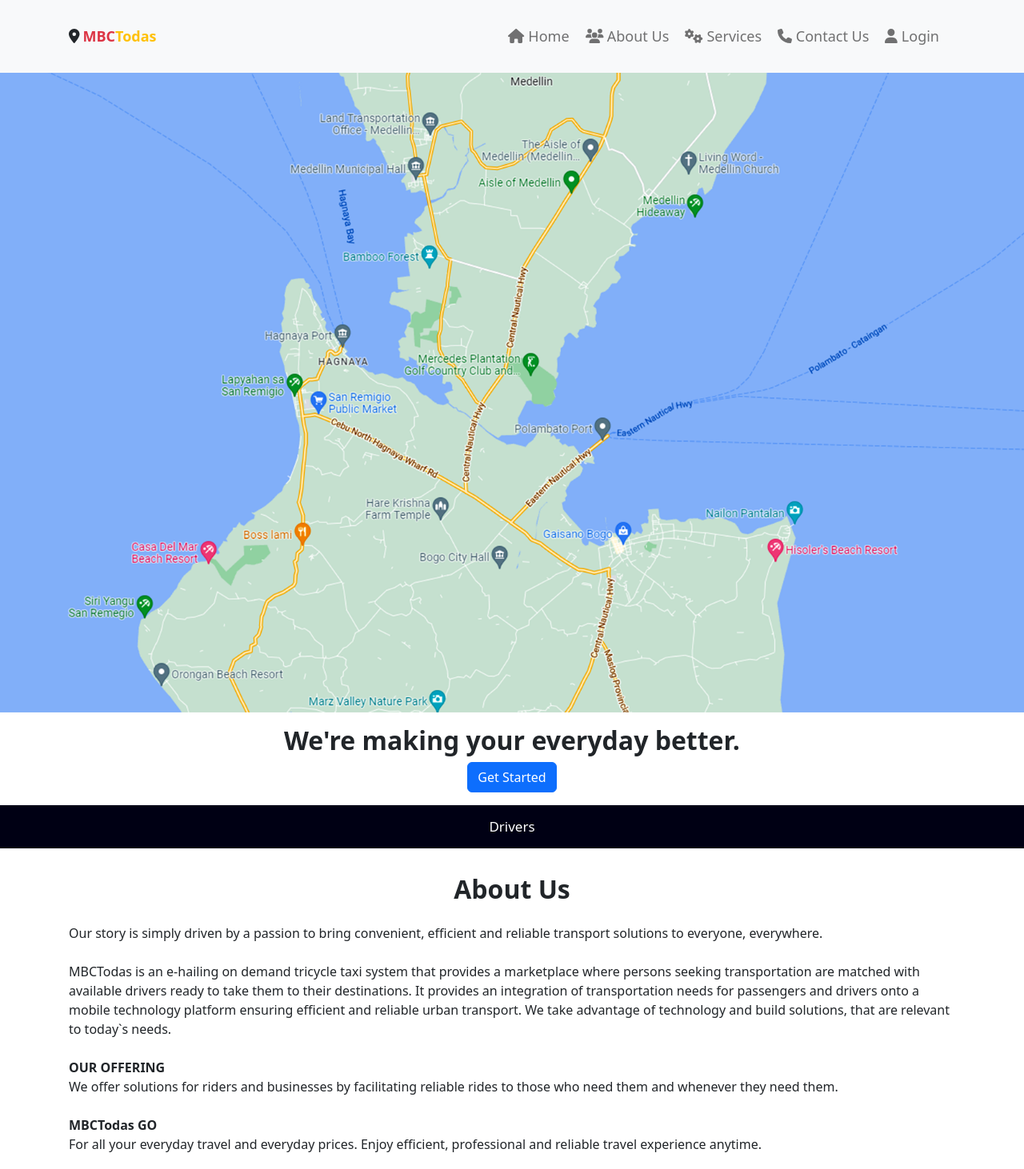
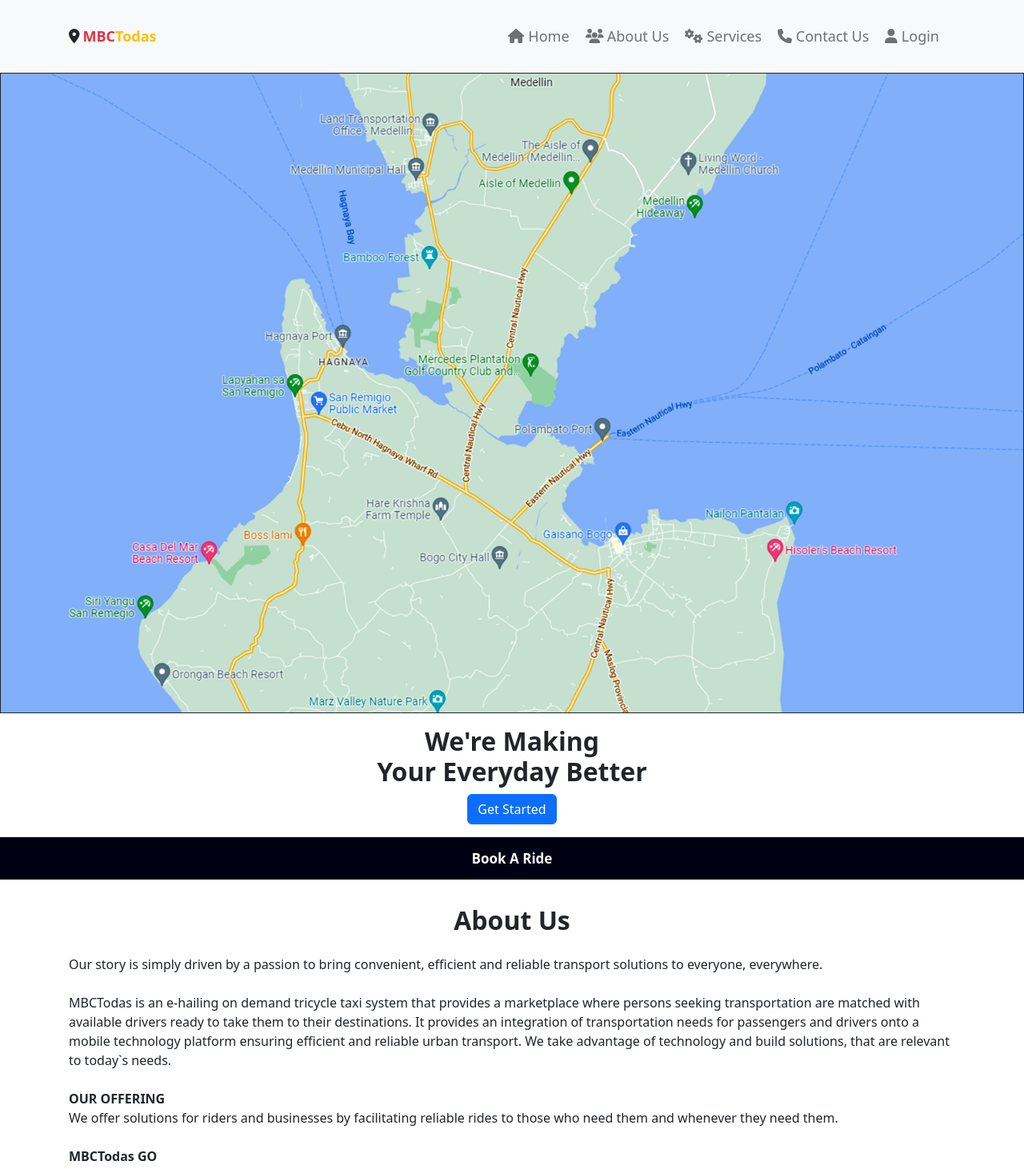
Before and after one commit to alaska25/mbctoda, a React (Create React App) app: page / in a window 1280 px wide. Shown: the top 1462 px of the page at 80% size. Built offline with nearby package versions, Linux system fonts and the light colour scheme; no server answers; a web font is replaced by a local one.

Commit message:
updated code

```diff
--- a/src/App.css
+++ b/src/App.css
@@ -21,6 +21,7 @@
  image-rendering: -webkit-optimize-contrast;/* Webkit (non-standard naming) */
  image-rendering: crisp-edges;
  -ms-interpolation-mode: nearest-neighbor;  /* IE (non-standard property) */
+ border:  solid 1px;
 }
 .gcash{
   text-decoration: none;
--- a/src/components/Banner.js
+++ b/src/components/Banner.js
@@ -10,8 +10,8 @@
 
 
 	       <Col className="p-3 text-center">
-					<h2 className="fw-bold">We're making your everyday better.</h2>
-					<Button as={Link} to="/MemberList" eventKey="/MemberList">Get Started</Button>
+					<h2 className="fw-bold">We're Making <br/>Your Everyday Better</h2>
+					<Button as={Link} to="/Register" eventKey="/Register">Get Started</Button>
 	       </Col>
 
 	</>
--- a/src/pages/ForgottenPassword.js
+++ b/src/pages/ForgottenPassword.js
@@ -129,13 +129,16 @@
 							?
 							<div className="d-grid gap-2 p-3">
 								<Button variant="success" type="submit" id="submitBtn">
-								  Submit
+								  Search
 								</Button>
 							</div>
 							:
 							<div className="d-grid gap-2 p-3">
 								<Button variant="primary" type="submit" id="submitBtn" size="sm" disabled>
-								  Submit
+								  Search
+								</Button>
+								<Button variant="primary" type="submit" id="submitBtn" size="sm" disabled>
+								  Cancel
 								</Button>
 							</div>
 						}
--- a/src/pages/Login.js
+++ b/src/pages/Login.js
@@ -105,16 +105,14 @@
 	}, [email, password])
 
 	return(
-		// Conditional rendering is applied in the Login pages that will determine which component/page will be loaded if the user is already login.
-		(user.id !== null)
+	(user.id !== null)
 		?
-			// Redirected to the /products endpoint.
 			<Navigate to="/MemberList" />
 		:
 		<>
 			<div className="container-fluid">
 				<div>
-					<h1 className="p-2 text-center text-dark">MBCToda Login</h1>
+					<h1 className="p-2 text-center text-dark">Log Into MBCTodas</h1>
 				</div>
 				<div className="d-flex justify-content-center container align-items-center my-5">
 					<Form className="rounded p-2 border-1 fw-bold bg-light" onSubmit ={(e) => login(e)}>
@@ -147,7 +145,7 @@
 							</div>
 						}
 						<p className="mt-2 text-center">Not Registered? Join <a href="/register">here</a></p>
-						<p className="mt-2 text-end"><a href="/forgottenpassword">Forgotten Password?</a></p>
+						<p className="mt-2 text-end"><a href="/forgottenpassword">Forgot account?</a></p>
 
 						<Button as={Link} to="/" type="submit" variant="danger" id="submitBtn" size="sm" className="mt-1 p-2">
 						  Cancel
--- a/src/pages/MemberList.js
+++ b/src/pages/MemberList.js
@@ -25,7 +25,10 @@
 	const {user} = useContext(UserContext);
 
 	return(
-		(user.isAdmin) ? <Navigate to="/admindashboard"/> :
+		(user.isAdmin)
+		?
+			<Navigate to="/admindashboard"/>
+		:
 			<>
 				<div className="container-fluid">
 					<Button as={Link} to="/" eventKey="/" className=" bg-primary"><FontAwesomeIcon icon={faArrowLeft} className="ms-1"></FontAwesomeIcon>&nbsp;Back</Button>
--- a/src/pages/Register.js
+++ b/src/pages/Register.js
@@ -116,7 +116,7 @@
 			(user.id !== null)
 
 			?
-				<Navigate to="/register"/>
+				<Navigate to="/MemberList"/>
 			:
 
 			<>
--- a/src/pages/SubContent.js
+++ b/src/pages/SubContent.js
@@ -4,7 +4,7 @@
 
 	return(
 		<>
-			<button className="tablink"><Nav.Link as={Link} to="/MemberList" eventKey="/MemberList">Drivers </Nav.Link>
+			<button className="tablink"><Nav.Link as={Link} to="/MemberList" eventKey="/MemberList" className="fw-bold">Book A Ride</Nav.Link>
 			</button>
 		</>
 		)
```
